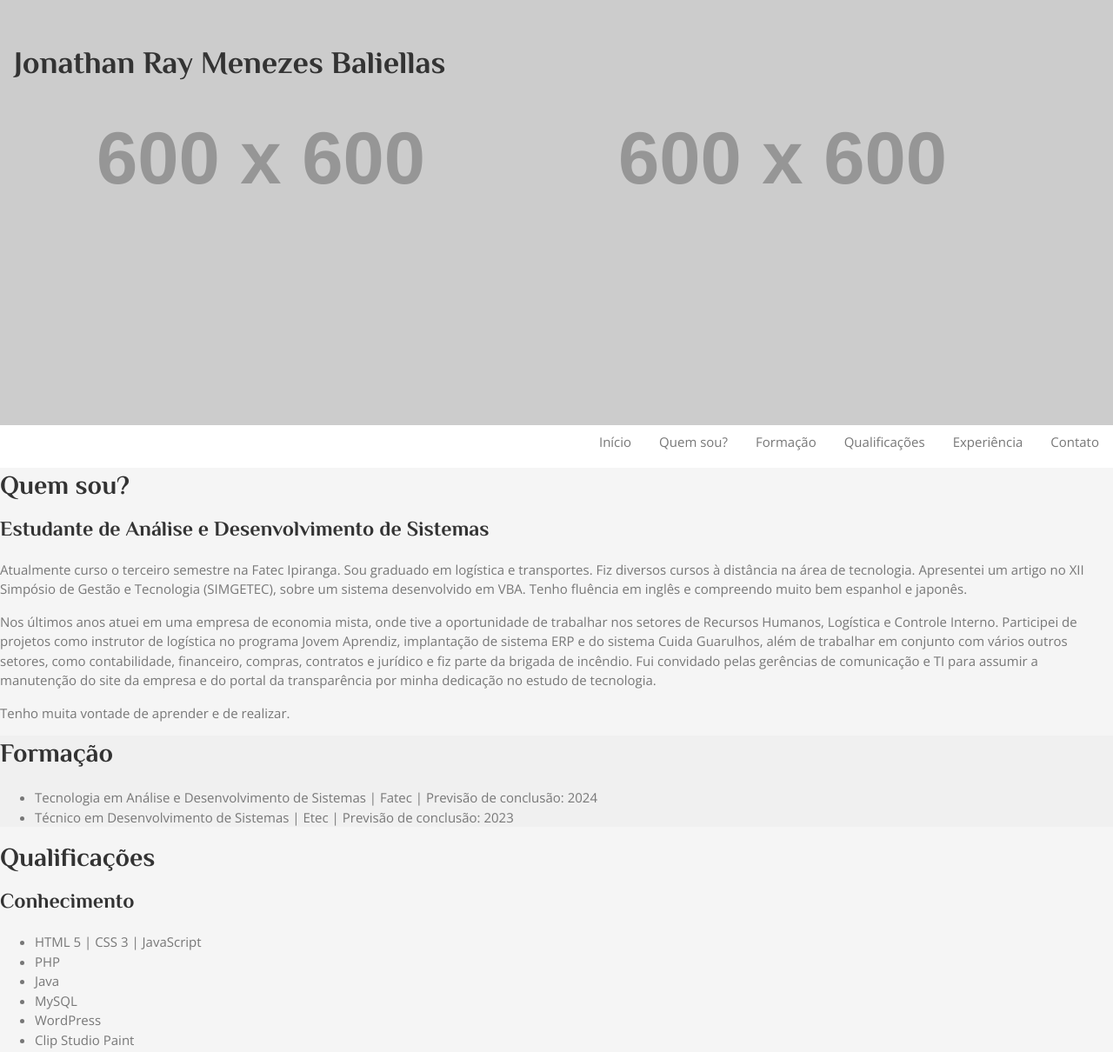
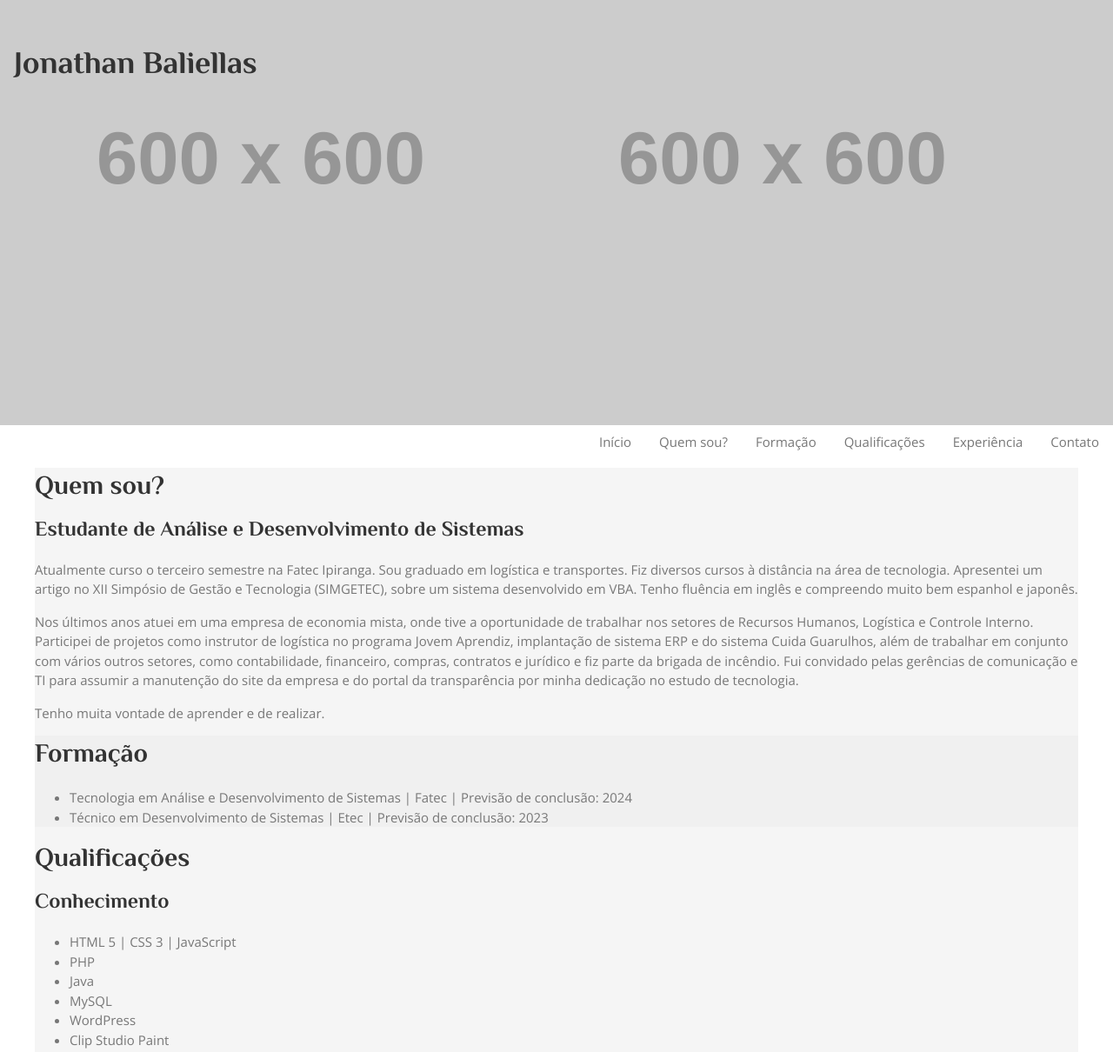
Before and after one commit to JonathanBaliellas/Curriculo, a plain HTML site: page index.html in a window 1280 px wide. Shown: the part 111-1321 px from the top of the page at 87% size. Drawn offline with nearby package versions, Linux system fonts and the light colour scheme; placeholder pictures from the web are drawn by us.

Commit message:
Atualização do CSS

```diff
--- a/index.html
+++ b/index.html
@@ -5,11 +5,15 @@
     <meta http-equiv="X-UA-Compatible" content="IE=edge">
     <meta name="viewport" content="width=device-width, initial-scale=1.0">
     <title>Jonathan Baliellas</title>
+
+    <!-- ÍCONES FONTAWESOME -->
     <script src="https://kit.fontawesome.com/712627e99f.js" crossorigin="anonymous"></script>
+
+    <!-- CSS -->
     <link rel="stylesheet" href="style.css">
     <link rel="stylesheet" href="https://www.w3schools.com/w3css/4/w3.css">
 
-    <!-- FONTE -->
+    <!-- FONTES -->
     <link rel="preconnect" href="https://fonts.googleapis.com">
     <link rel="preconnect" href="https://fonts.gstatic.com" crossorigin>
     <link href="https://fonts.googleapis.com/css2?family=El+Messiri:wght@700&family=Open+Sans&display=swap" rel="stylesheet">
@@ -18,7 +22,7 @@
 <body>
     <!-- COVER -->
     <section id="sect-cover" class="w3-container">
-        <h1>Jonathan Ray Menezes Baliellas</h1>
+        <h1>Jonathan Baliellas</h1>
         <figure id="fig-cover">
             <img src="" alt="" srcset="">
         </figure>
@@ -38,7 +42,9 @@
 
     <!-- CONTEÚDO PRINCIPAL -->
     <main>
+        <!-- INFORMAÇÕES PESSOAIS -->
         <section id="sect-pessoal" class="info-pessoal">
+            <!-- QUEM SOU? -->
             <section id="sect-quem-sou">
                 <h2>Quem sou?</h2>
                 <h3>Estudante de Análise e Desenvolvimento de Sistemas</h3>
@@ -115,9 +121,10 @@
 
     <!-- RODAPÉ -->
     <footer>
+        <!-- CONTATO -->
         <article id="art-contato">
             <h3>Contato</h2>
-            <nav>
+            <nav id="nav-links-externos">
                 <ul>
                     <li><i class="fa-solid fa-phone"></i></i>(11) 99670-2114</li>
                     <li><i class="fa-solid fa-envelope"></i>j.baliellas@hotmail.com</li>
--- a/style.css
+++ b/style.css
@@ -6,6 +6,11 @@ h1, h2, h3{
     font-family: 'El Messiri', sans-serif!important;
     font-weight: bolder;
     color: #333333;
+}
+main{
+    width: 1200px;
+    margin-left: auto;
+    margin-right: auto;
 }
 #sect-cover{
     height: 600px;
@@ -21,3 +26,8 @@ h1, h2, h3{
 footer{
     background-color: #F7F7F7;
 }
+@media only screen and (max-width: 1215px){
+    main{
+        width: 100%;
+    }
+}
```
